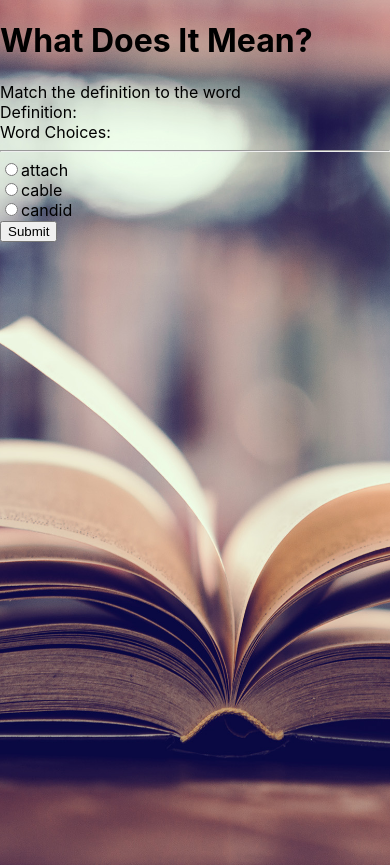
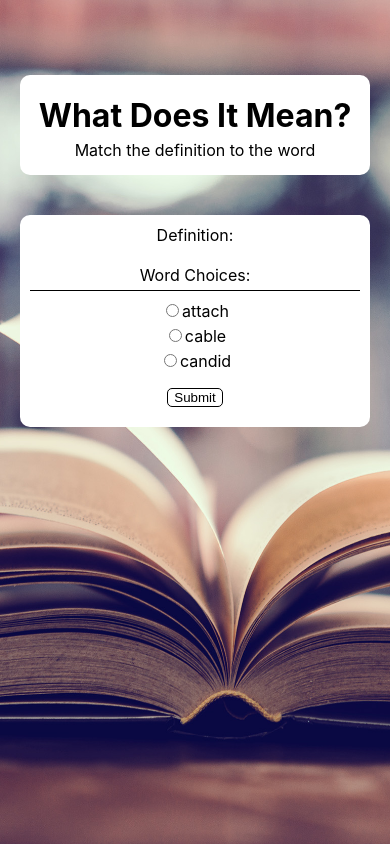
Before and after one commit to irene-rojas/words-history, a React (Create React App) app: page / in a window 390 px wide. After the commit the page ends 844 px from the top, so only its background shows below. Built offline with nearby package versions, Linux system fonts and the light colour scheme; no server answers.

Commit message:
basic mobile

```diff
--- a/src/App.css
+++ b/src/App.css
@@ -1,10 +1,97 @@
+/* mobile */
+.App {
+    margin: 0 auto;
+    display: grid;
+    grid-template-columns: 20px 1fr 20px;
+    grid-template-rows: auto 1fr 50px;
+    grid-row-gap: 40px;
+    text-align: center;
+    height: 100%;
+}
+
+h1 {
+    margin-bottom: 5px;
+}
+
+.header {
+    grid-column: 2/3;
+    grid-row: 1/2;
+    background-color: white;
+    /* opacity: 0.9; */
+    border-radius: 10px;
+    margin-top: 75px;
+    padding-bottom: 15px;
+}
+
+.contentDiv {
+    grid-column: 2/3;
+    grid-row: 2/3;
+    background-color: white;
+    border-radius: 10px;
+    display: grid;
+    grid-template-columns: 1fr;
+    grid-template-rows: repeat(3, auto);
+    padding: 10px;
+    /* grid-row-gap: 20px; */
+}
+
+.def {
+    grid-column: 1/-1;
+    grid-row: 1/2;
+    margin-bottom: 20px;
+    /* background-color: white; */
+}
+
+.wordText {
+    grid-column: 1/-1;
+    grid-row: 2/3;
+    border-bottom: 1px solid black;
+    margin-bottom: 10px;
+    padding-bottom: 5px;
+}
+
+.radioDiv {
+    grid-column: 1/-1;
+    grid-row: 3/4;
+    display: grid;
+    grid-template-columns: 1fr;
+    grid-template-rows: repeat(4, auto);
+}
+
+.word1Div {
+    grid-column: 1/-1;
+    grid-row: 1/2;
+    margin-bottom: 5px;
+}
+
+.word2Div {
+    grid-column: 1/-1;
+    grid-row: 2/3;
+    margin-bottom: 5px;
+}
+
+.word3Div {
+    grid-column: 1/-1;
+    grid-row: 3/4;
+    margin-bottom: 5px;
+}
+
+.submitDiv {
+    grid-column: 1/-1;
+    grid-row: 4/5;
+    margin-top: 15px;
+    margin-bottom: 10px;
+}
+
 @media (max-width: 1024px) {
+    button {
+        border: 0.5px solid black;
+        border-radius: 5px;
+        background-color: transparent;
+    }
+}
 
 
-
-
-
-}
 
 
 
@@ -18,10 +105,6 @@
         grid-template-rows: 100px 1fr 200px;
         text-align: center;
         height: 100vh;
-    }
-
-    h1 {
-        margin-bottom: 5px;
     }
 
     .header {
@@ -49,7 +132,7 @@
         height: 100px;
     }
 
-    .choices {
+    .choicesDiv {
         grid-column: 1/-1;
         grid-row: 2/3;
         background-color: white;
--- a/src/App.js
+++ b/src/App.js
@@ -184,9 +184,9 @@ class App extends Component {
                 Definition: {this.state.def}
             </div>
 
-            <div className="choices">
-                Word Choices:
-                <hr></hr>
+            <div className="wordText">
+                    Word Choices:
+                </div>
 
                 <div className="radioDiv">
                     <form className="form" onSubmit={this.handleSubmit}>
@@ -233,8 +233,6 @@ class App extends Component {
                 </div>
                 {/* end radioDiv */}
 
-            </div>
-            {/* end choices */}
 
         </div>
         {/* end contentDiv */}
```
